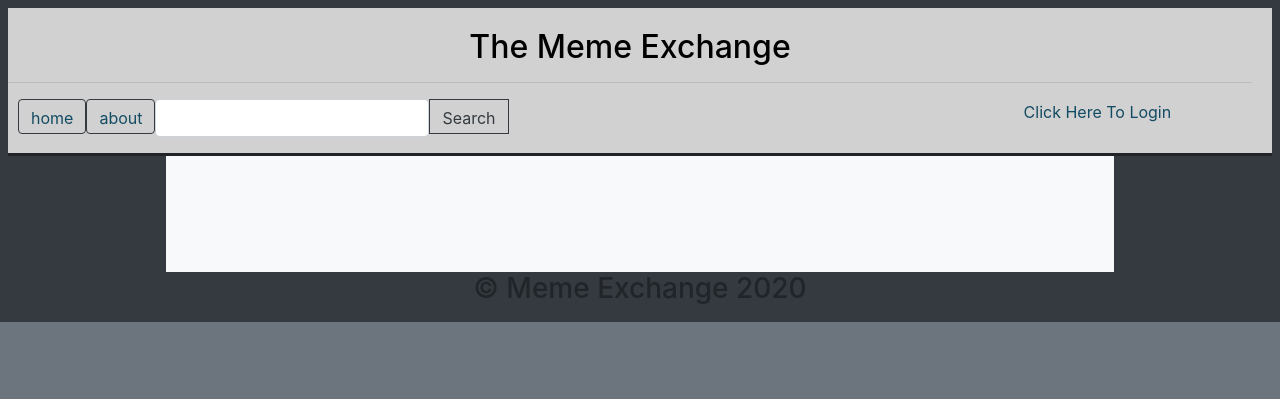
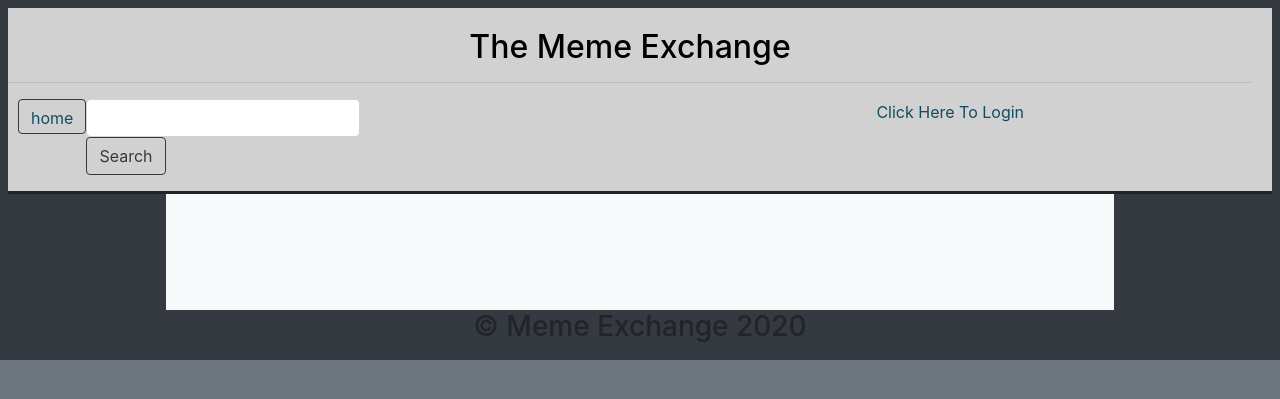
Before and after one commit to jakefahy/TheMemeExchange, a Django app: page /front/ in a window 1280 px wide. Shown: the top 399 px of the page. Run offline with Django 3.2, Linux system fonts and the light colour scheme; some libraries are stand-ins or nearby versions.

Commit message:
wow project 2 done?

```diff
--- a/public/base.html
+++ b/public/base.html
@@ -20,8 +20,9 @@ button {
 </style>
 
 <header style="background-color: #D1D1D1; border-bottom: solid;" class="flex justify-content-center text-right padding">
-  <script src="https://stackpath.bootstrapcdn.com/bootstrap/4.3.1/js/bootstrap.min.js" integrity="sha384-JjSmVgyd0p3pXB1rRibZUAYoIIy6OrQ6VrjIEaFf/nJGzIxFDsf4x0xIM+B07jRM" crossorigin="anonymous"></script>
-  <script src="https://ajax.googleapis.com/ajax/libs/jquery/3.4.1/jquery.min.js"></script>
+    <script src="https://ajax.googleapis.com/ajax/libs/jquery/3.4.1/jquery.min.js"></script>
+    <script src="https://stackpath.bootstrapcdn.com/bootstrap/4.3.1/js/bootstrap.min.js" integrity="sha384-JjSmVgyd0p3pXB1rRibZUAYoIIy6OrQ6VrjIEaFf/nJGzIxFDsf4x0xIM+B07jRM" crossorigin="anonymous"></script>
+    <link rel="stylesheet" href="https://stackpath.bootstrapcdn.com/bootstrap/4.1.3/css/bootstrap.min.css" integrity="sha384-MCw98/SFnGE8fJT3GXwEOngsV7Zt27NXFoaoApmYm81iuXoPkFOJwJ8ERdknLPMO" crossorigin="anonymous">
 <div class="text-center">
   <h2> <a href="../../front" style="color: #000000">The Meme Exchange</a> </h2>
 
@@ -36,11 +37,18 @@ button {
 <div class="">
   <span class=" input-group mb-3" style="padding-left: 10px;">
     <a style="height: 35px; color: #124B63" class="btn btn-outline-dark round" href = "../front">home</a>
-    <a style="height: 35px;color: #124B63" class="btn btn-outline-dark round" href = "../about/">about</a>
+   <!--  <a style="height: 35px;color: #124B63" class="btn btn-outline-dark round" href = "../about/">about</a> -->
 
-    <span>   <input id="searchfield" type="text" class="form-control " aria-label="Text input" ></span>
-    <span class="input-group-prepend " >
-      <button id="searchbutton" class="btn btn-outline-dark round" type="button" data-toggle="dropdown" aria-haspopup="true" aria-expanded="false" style="height: 35px;">Search</button>
+    <span>
+      <form action ="{% url 'searchByTag' %}" method ="get" class = "ml-auto">
+
+            <!--<span class = "ml-auto">-->
+            <input id="searchfield" type="text" class="form-control " name = "tag" aria-label="Text input">
+            <!--</span>-->
+              <div class="input-group-prepend">
+                                <button id="searchbutton" class="btn btn-outline-dark" type="submit" >Search</button>
+                            </div>
+            </form>
     </span>
     <span style="padding-left: 510px">
       {% if request.user.is_anonymous %}
@@ -101,12 +109,6 @@ button {
     $("#myModal").modal("show");
   }
 
-  // When the user clicks anywhere outside of the modal, close it
-  window.onclick = function(event) {
-    if (event.target == modal) {
-      modal.style.display = "none";
-    }
-  }
   $("#searchbutton").on("click",function(){
   if($("#searchfield").val()!= ""){
 	console.log("hello");
```
Also changed, not shown: templates/PurchasePage/purchase.html (+1 -8 lines).
